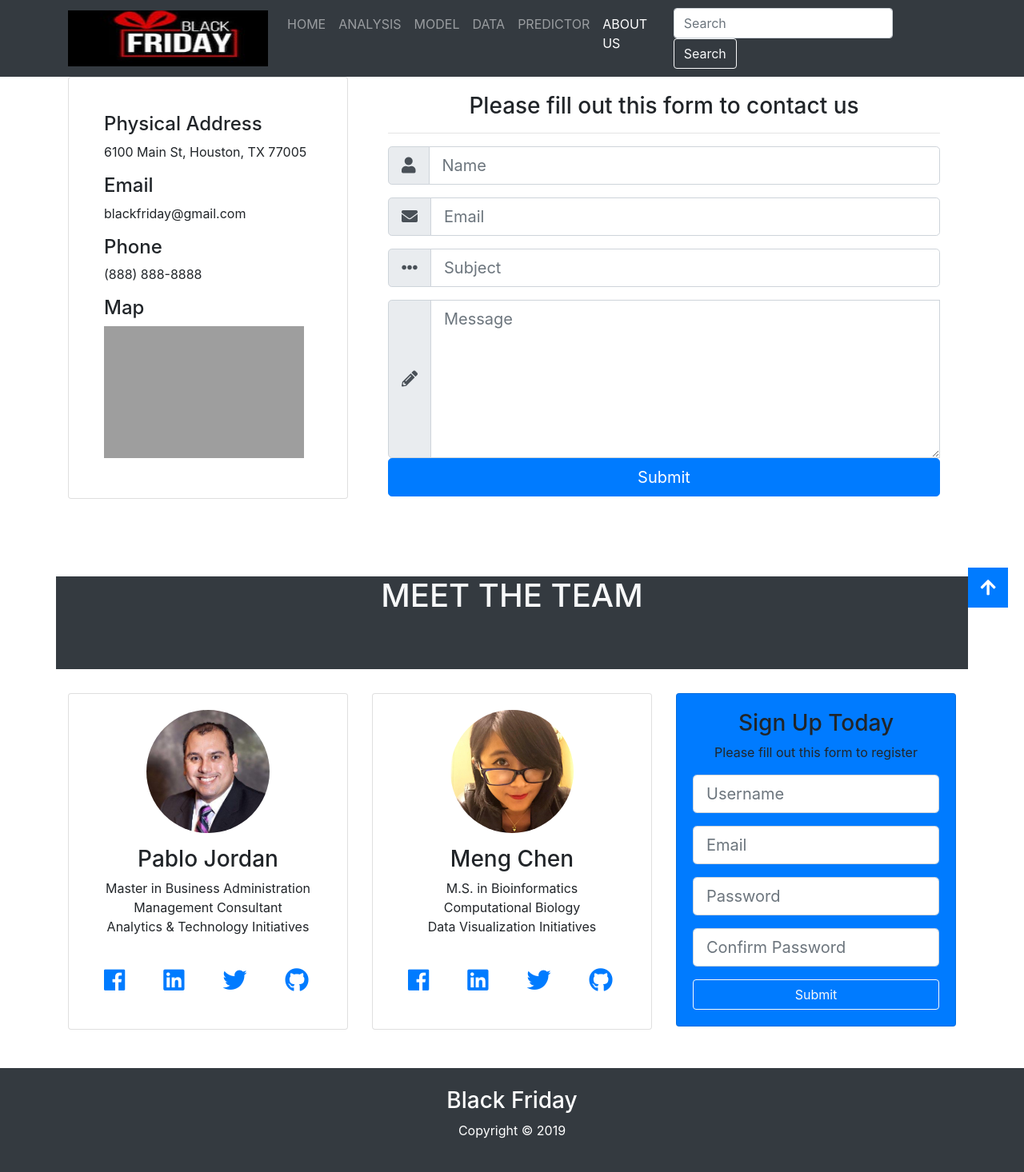
After one commit to pablojordan/BlackFriday_Study, a Flask app: page /about in a window 1280 px wide. The commit adds this page. Shown: the whole page at 80% size. Run offline with Flask 2, Linux system fonts and the light colour scheme; some libraries are stand-ins or nearby versions; grey boxes are pictures that could not be loaded.

Commit message:
make it better

```diff
--- a/BlackFriday_Analysis/app.py
+++ b/BlackFriday_Analysis/app.py
@@ -130,10 +130,15 @@ def otherModels():
 
     return render_template("Other_Model.html")
 
+@app.route("/about")
+def about():
+
+    return render_template("about.html")
+
 @app.route("/dataTable")
 def testTable():
 
     return render_template("testTableFinalCLEAN100.json")
 
 if __name__ == '__main__':
-    app.run(debug = True, port = 5021)  #
+    app.run(debug = True, port = 5022)  #
--- a/BlackFriday_Analysis/static/css/style.css
+++ b/BlackFriday_Analysis/static/css/style.css
@@ -5,7 +5,11 @@ html{
   }
 
 #home-section .home-inner{
-    padding-top:120px
+    padding-top:120px;
+}
+
+#contact .container{
+  padding-top:80px;
 }
 
 #model-section{
@@ -76,3 +80,9 @@ h2 {
 #table1{
  page-break-inside:auto
 }
+
+
+#meet-head-section .card:hover{
+  background:lightblue;
+  color:white;
+}
--- /dev/null
+++ b/BlackFriday_Analysis/templates/about.html
@@ -0,0 +1,319 @@
+<!DOCTYPE html>
+<html lang="en">
+<head>
+    <meta charset="UTF-8">
+    <meta name="viewport" content="width=device-width, initial-scale=1.0">
+    <meta http-equiv="X-UA-Compatible" content="ie=edge">
+    <title>BlackFriday</title>
+    <link rel="stylesheet" href="https://stackpath.bootstrapcdn.com/bootstrap/4.3.1/css/bootstrap.min.css" integrity="sha384-ggOyR0iXCbMQv3Xipma34MD+dH/1fQ784/j6cY/iJTQUOhcWr7x9JvoRxT2MZw1T" crossorigin="anonymous">
+    <link rel="stylesheet" href="../static/css/style.css">
+    <link rel="stylesheet" href="https://use.fontawesome.com/releases/v5.4.1/css/all.css">
+    <link rel="stylesheet" href="http://cdn.datatables.net/1.10.20/css/jquery.dataTables.min.css">
+
+</head>
+
+<body data-spy="scroll" data-target="#main-nav" id="home">
+
+<!--NavBar-->
+<section>
+    <nav class="navbar navbar-expand-sm navbar-dark bg-dark fixed-top" id="main-nav">
+        <div class="container">
+            <a href="#home" class="navbar-brand">
+                <img src="../static/images/logo.jpg" width="250" height="70" alt="">
+            </a>
+            <button class="navbar-toggler" data-toggle="collapse" data-target="#navbarNav">
+                <span class="navbar-toggler-icon"></span>
+            </button>
+            <div class="collapse navbar-collapse" id="navbarNav">
+            <ul class="navbar-nav ml-auto">
+                <li class="nav-item">
+                    <a href="/" class="nav-link">HOME</a>
+                </li>
+                <li class="nav-item">
+                    <a href="/" class="nav-link">ANALYSIS</a>
+                </li>
+                <li class="nav-item">
+                    <a href="/" class="nav-link">MODEL</a>
+                </li>
+                <li class="nav-item">
+                    <a href="/" class="nav-link">DATA</a>
+                </li>
+                <li class="nav-item">
+                    <a href="/" class="nav-link">PREDICTOR</a>
+                </li>
+
+                <li class="nav-item active">
+                    <a href="/" class="nav-link">ABOUT US</a>
+                </li>
+
+                <form class="form-inline ml-auto">
+                    <input type="text" class="form-control mr-2" placeholder="Search">
+                    <button class="btn btn-outline-light">Search</button>
+                </form>
+            </ul>
+            </div>
+        </div>
+    </nav>
+</section>
+
+
+<!--CONTACT SECTION-->
+<section id="contact" class="py-3">
+    <div class="container">
+        <div class="row">
+            <div class="col-md-4">
+                <div class="card p-4">
+                    <div class="card-body">
+                        <h4>Physical Address</h4>
+                        <p>6100 Main St, Houston, TX 77005</p>
+                        <h4>Email</h4>
+                        <p>blackfriday@gmail.com</p>
+                        <h4>Phone</h4>
+                        <p>(888) 888-8888</p>
+                        <h4>Map</h4>
+                        <iframe src="https://www.google.com/maps/embed?pb=!1m18!1m12!1m3!1d3465.0466654330835!2d-95.40026528554012!3d29.718407482002046!2m3!1f0!2f0!3f0!3m2!1i1024!2i768!4f13.1!3m3!1m2!1s0x8640c07b0628681b%3A0x25f31987bbfeff9d!2s6100%20Main%20St%2C%20Houston%2C%20TX%2077005!5e0!3m2!1sen!2sus!4v1574366062418!5m2!1sen!2sus" width="250" height="165" frameborder="0" style="border:0;" allowfullscreen=""></iframe>
+                    </div>
+                </div>
+            </div>
+
+            <div class="col-md-8">
+                <div class="card-body">
+                    <h3 class="text-center">Please fill out this form to contact us</h3>
+                    <hr>
+                    <div class="row">
+                        <div class="col">
+                           <div class="input-group input-group-lg mb-3">
+                               <div class="input-group-prepend">
+                                   <span class="input-group-text">
+                                       <i class="fas fa-user">
+                                       </i>
+                                    </span>
+                               </div>
+                               <input type="text" class="form-control" placeholder="Name">
+                           </div>
+
+                            <div class="input-group input-group-lg mb-3">
+                                <div class="input-group-prepend">
+                                    <span class="input-group-text">
+                                        <i class="fas fa-envelope">
+                                        </i>
+                                        </span>
+                                </div>
+                                <input type="text" class="form-control" placeholder="Email">
+                            </div>
+
+                            <div class="input-group input-group-lg mb-3">
+                                <div class="input-group-prepend">
+                                    <span class="input-group-text">
+                                        <i class="fas fa-ellipsis-h">
+                                        </i>
+                                        </span>
+                                </div>
+                                <input type="text" class="form-control" placeholder="Subject">
+                            </div>
+
+                            <div class="input-group input-group-lg mb-3">
+                                <div class="input-group-prepend">
+                                    <span class="input-group-text">
+                                        <i class="fas fa-pencil-alt">
+                                        </i>
+                                        </span>
+                                </div>
+                                <textarea type="text" class="form-control" placeholder="Message" rows="6"></textarea>
+                                <input type="submit" value="Submit" class="btn btn-primary btn-block btn-lg">
+                            </div>
+
+                        </div>
+                    </div>
+                </div>
+
+            </div>
+        </div>
+    </div>
+</section>
+
+
+
+
+<!--Staff Section -->
+<section id="meet-head-section" class="my-5 text-center">
+        <div class="container">
+          <div class="row">
+            <div class="col-md-12" style="background:#343A40; color:white; padding-bottom: 4px;" >
+              <div class="info-header mb-5">
+                <h1 class="text-light pb-3" >
+                  MEET THE TEAM
+                </h1>
+                <!-- <p class="lead">
+                    There are our staff who work on this project.
+                </p> -->
+              </div>
+            </div>
+          </div>
+
+          <div class="row" style="padding-top:30px">
+            <div class="col-lg-4 col-md-4">
+              <div class="card">
+                <div class="card-body">
+                  <img src="../static/images/pablo.jpg" alt="" class="img-fluid rounded-circle w-50 mb-3">
+                  <h3>
+                    Pablo Jordan
+                  </h3>
+                  <!-- <h5 class="text-muted">-->
+                  <p>Master in Business Administration <br> Management Consultant  <br>Analytics & Technology Initiatives</p>
+                  <div class="d-flex justify-content-cent">
+                    <div class="p-4">
+                      <a href="https://www.facebook.com/jordan.pablo" >
+                        <i class="fab fa-facebook"  style="font-size:30px"></i>
+                      </a>
+                    </div>
+
+                    <div class="p-4">
+                      <a href="https://www.linkedin.com/in/pablojordanmba/" >
+                        <i class="fab fa-linkedin" style="font-size:30px"></i>
+                      </a>
+                    </div>
+
+                    <div class="p-4">
+                        <a href="https://twitter.com" >
+                            <i class="fab fa-twitter" style="font-size:30px"></i>
+                        </a>
+                    </div>
+
+                    <div class="p-4">
+                      <a href="https://github.com/pablojordan/BlackFriday_Study" >
+                        <i class="fab fa-github" style="font-size:30px"></i>
+                      </a>
+                    </div>
+                  </div>
+                </div>
+
+              </div>
+            </div>
+
+            <div class="col-lg-4 col-md-4">
+                <div class="card">
+                    <div class="card-body">
+                      <img src="../static/images/meng.jpg" alt="" class="img-fluid rounded-circle w-50 mb-3">
+                      <h3>
+                        Meng Chen
+                      </h3>
+                      <p> M.S. in Bioinformatics <br>Computational Biology <br> Data Visualization Initiatives </p>
+                      <div class="d-flex justify-content-cent">
+                        <div class="p-4">
+                          <a href="http://facebook.com" >
+                            <i class="fab fa-facebook" style="font-size:30px"></i>
+                          </a>
+                        </div>
+
+                        <div class="p-4">
+                          <a href="https://www.linkedin.com/in/meng-chen-86405749/" >
+                            <i class="fab fa-linkedin" style="font-size:30px"></i>
+                          </a>
+                        </div>
+
+                        <div class="p-4">
+                            <a href="https://twitter.com" >
+                                <i class="fab fa-twitter" style="font-size:30px"></i>
+                            </a>
+                        </div>
+
+                        <div class="p-4">
+                          <a href="https://github.com/pablojordan/BlackFriday_Study" >
+                            <i class="fab fa-github" style="font-size:30px"></i>
+                          </a>
+                        </div>
+                      </div>
+                    </div>
+                </div>
+            </div>
+
+            <div class="col-lg-4 col-md-4">
+                <div class="card bg-primary text-center card-form">
+                    <div class="card-body">
+                        <h3>Sign Up Today</h3>
+                        <p>Please fill out this form to register</p>
+                        <form>
+                            <div class="form-group">
+                                <input type="text" class="form-control form-control-lg" placeholder="Username">
+                            </div>
+                            <div class="form-group">
+                                <input type="email" class="form-control form-control-lg" placeholder="Email">
+                            </div>
+                            <div class="form-group">
+                                <input type="password" class="form-control form-control-lg" placeholder="Password">
+                            </div>
+                            <div class="form-group">
+                                <input type="password" class="form-control form-control-lg" placeholder="Confirm Password">
+                            </div>
+                            <input type="submit" value="Submit" class="btn btn-outline-light btn-block">
+                        </form>
+                    </div>
+                </div>
+            </div>
+
+            </div>
+          </div>
+
+      </section>
+
+
+
+
+
+
+<!--footer-->
+<footer id="main-footer" class="bg-dark">
+    <div class="container">
+        <div class="row">
+            <div class="col text-center py-4">
+                <h3>Black Friday</h3>
+                <p>Copyright &copy; <span id="year"></span></p>
+            </div>
+        </div>
+    </div>
+</footer>
+
+<a class="gotopbtn gotopbtn-bottom" href="#"> <i class="fas fa-arrow-up"></i> </a>
+
+    <script>
+        // Get the current year for the copyright
+        $('#year').text(new Date().getFullYear())
+
+        // Init Scrollspy
+        $('body').scrollspy({ target: '#main-nav' });
+
+        // Smooth Scrolling
+        $("#main-nav a").on('click', function (event) {
+        if (this.hash !== "") {
+            event.preventDefault();
+
+            const hash = this.hash;
+
+            $('html, body').animate({
+            scrollTop: $(hash).offset().top
+            }, 800, function () {
+
+            window.location.hash = hash;
+            });
+        }
+        });
+    </script>
+
+
+<script src="https://code.jquery.com/jquery-3.3.1.slim.min.js" integrity="sha384-q8i/X+965DzO0rT7abK41JStQIAqVgRVzpbzo5smXKp4YfRvH+8abtTE1Pi6jizo" crossorigin="anonymous"></script>
+<script src="https://cdnjs.cloudflare.com/ajax/libs/popper.js/1.14.7/umd/popper.min.js" integrity="sha384-UO2eT0CpHqdSJQ6hJty5KVphtPhzWj9WO1clHTMGa3JDZwrnQq4sF86dIHNDz0W1" crossorigin="anonymous"></script>
+<script src="https://stackpath.bootstrapcdn.com/bootstrap/4.3.1/js/bootstrap.min.js" integrity="sha384-JjSmVgyd0p3pXB1rRibZUAYoIIy6OrQ6VrjIEaFf/nJGzIxFDsf4x0xIM+B07jRM" crossorigin="anonymous"></script>
+<script src="https://cdnjs.cloudflare.com/ajax/libs/d3/5.5.0/d3.min.js"></script>
+
+    <!-- Bootstrap JS -->
+    <script src="https://code.jquery.com/jquery-3.3.1.slim.min.js" integrity="sha384-q8i/X+965DzO0rT7abK41JStQIAqVgRVzpbzo5smXKp4YfRvH+8abtTE1Pi6jizo" crossorigin="anonymous"></script>
+    <script src="https://cdnjs.cloudflare.com/ajax/libs/popper.js/1.14.7/umd/popper.min.js" integrity="sha384-UO2eT0CpHqdSJQ6hJty5KVphtPhzWj9WO1clHTMGa3JDZwrnQq4sF86dIHNDz0W1" crossorigin="anonymous"></script>
+    <script src="https://stackpath.bootstrapcdn.com/bootstrap/4.3.1/js/bootstrap.min.js" integrity="sha384-JjSmVgyd0p3pXB1rRibZUAYoIIy6OrQ6VrjIEaFf/nJGzIxFDsf4x0xIM+B07jRM" crossorigin="anonymous"></script>
+<script>
+    $('#year').text(new Date().getFullYear())
+</script>
+
+
+</body>
+</html>
```
Also changed, not shown: BlackFriday_Analysis/static/python/missing_values.html (+24 -0 lines), BlackFriday_Analysis/templates/Other_Model.html (+23 -14 lines), BlackFriday_Analysis/templates/index.html (+25 -134 lines), 2 other files.
